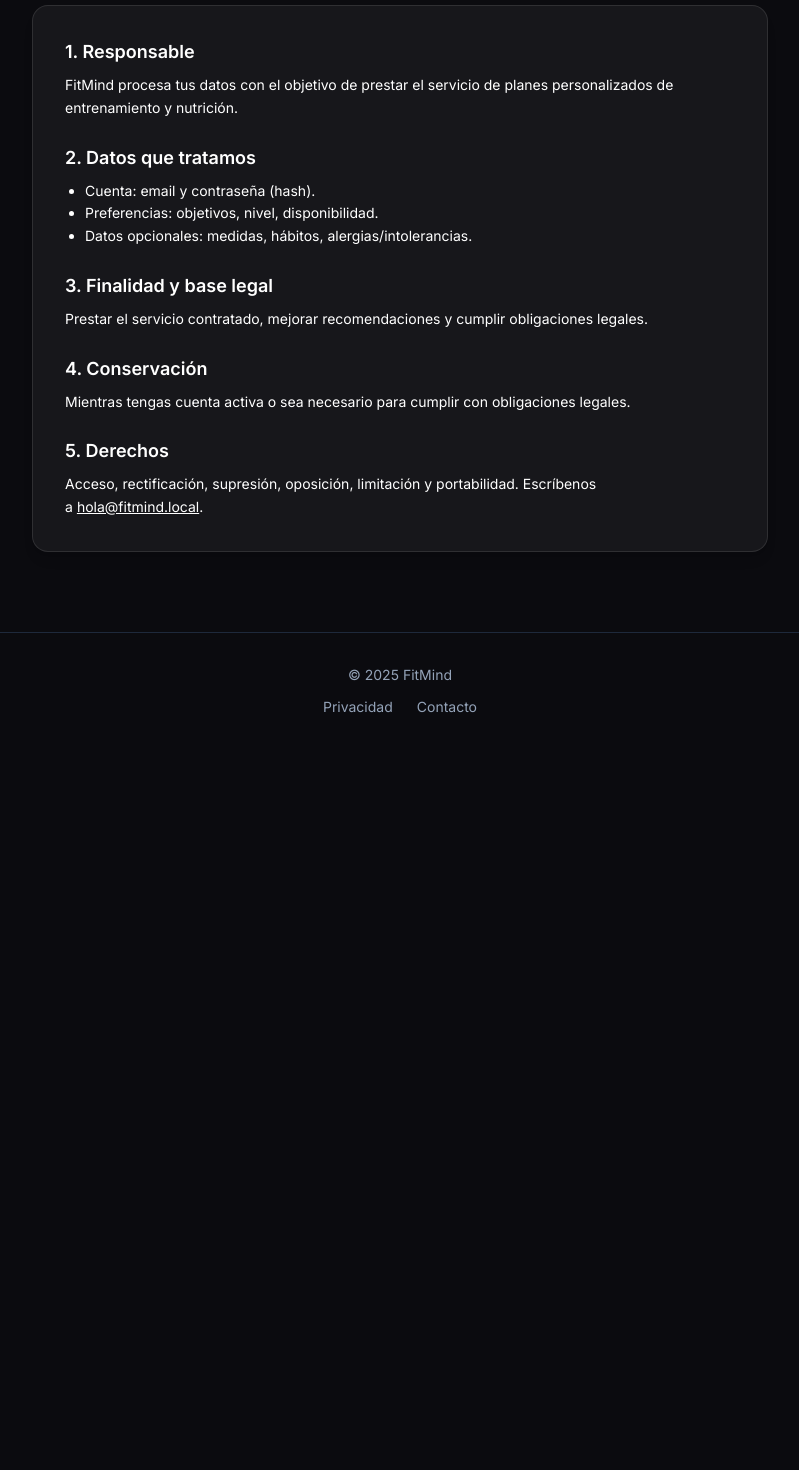
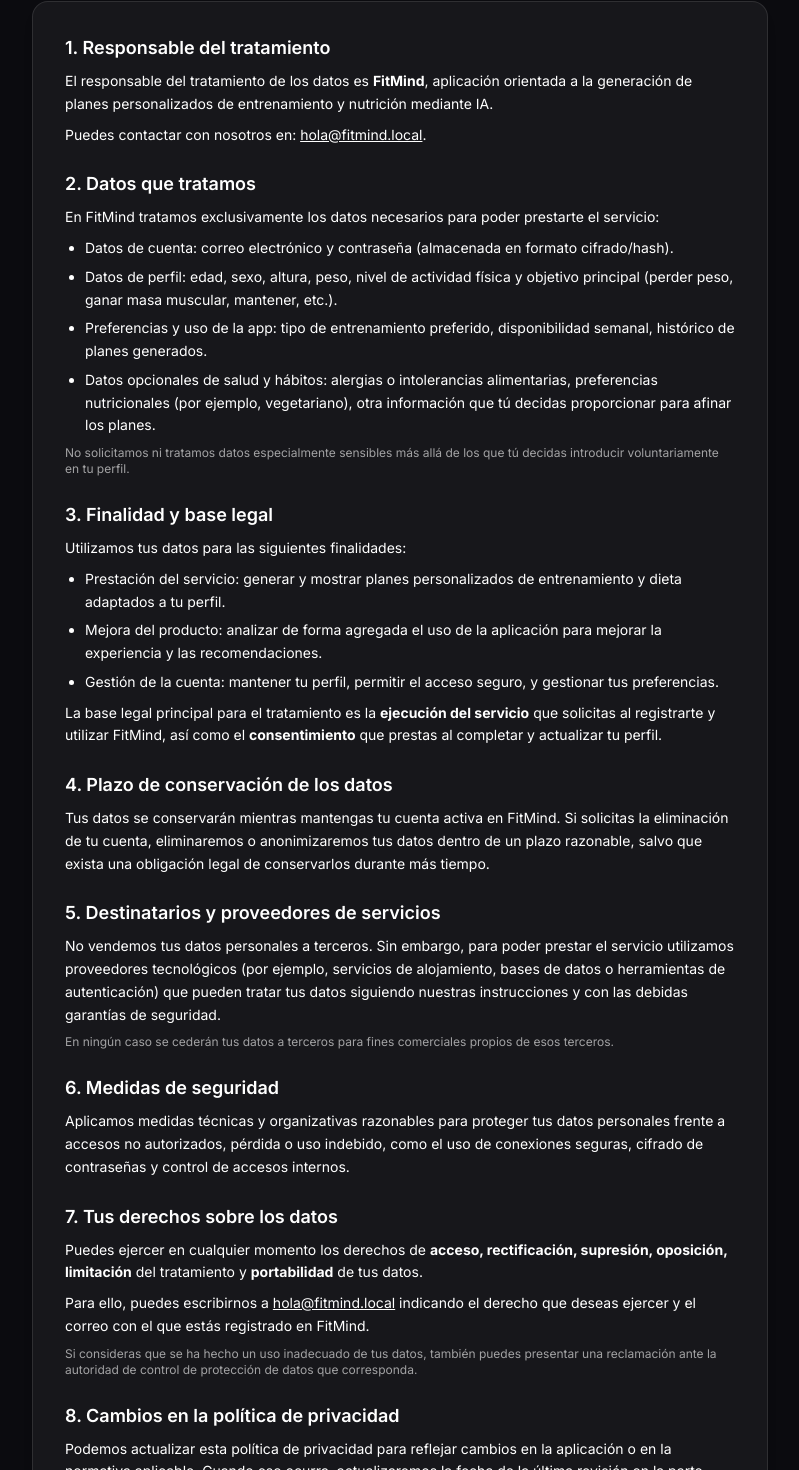
Before and after one commit to elenardila/FitMind, a React (Vite) app: page /politica in a window 1280 px wide. Shown: the part 260-1730 px from the top of the page, without its empty margins (240-1039 px from the left). Before the commit the page ends 1009 px from the top, so only its background shows below. Built offline with nearby package versions, Linux system fonts and the light colour scheme; no server answers.

Commit message:
feat: Update privacy policy content for clarity and compliance, add new sections on data handling and user rights, and introduce vercel.json for routing

```diff
--- a/src/pages/Politica.jsx
+++ b/src/pages/Politica.jsx
@@ -3,47 +3,158 @@
         <section className="section">
             <div className="container max-w-3xl">
                 <h1 className="section-title">Política de privacidad</h1>
-                <p className="mt-2 text-text-muted dark:text-white/80">
+                <p className="mt-2 text-sm text-text-muted dark:text-white/80">
                     Última actualización: {new Date().toLocaleDateString('es-ES')}
                 </p>
 
                 <article className="mt-8 card card-pad space-y-6 text-sm leading-relaxed">
+                    {/* 1. Responsable */}
                     <section>
-                        <h2 className="font-semibold text-lg">1. Responsable</h2>
+                        <h2 className="font-semibold text-lg">1. Responsable del tratamiento</h2>
                         <p className="mt-2">
-                            FitMind procesa tus datos con el objetivo de prestar el servicio de planes
-                            personalizados de entrenamiento y nutrición.
+                            El responsable del tratamiento de los datos es <strong>FitMind</strong>, aplicación
+                            orientada a la generación de planes personalizados de entrenamiento y nutrición
+                            mediante IA.
+                        </p>
+                        <p className="mt-2">
+                            Puedes contactar con nosotros en:{' '}
+                            <a
+                                href="mailto:hola@fitmind.local"
+                                className="underline hover:text-brand"
+                            >
+                                hola@fitmind.local
+                            </a>
+                            .
                         </p>
                     </section>
 
+                    {/* 2. Datos que tratamos */}
                     <section>
                         <h2 className="font-semibold text-lg">2. Datos que tratamos</h2>
-                        <ul className="mt-2 list-disc ml-5">
-                            <li>Cuenta: email y contraseña (hash).</li>
-                            <li>Preferencias: objetivos, nivel, disponibilidad.</li>
-                            <li>Datos opcionales: medidas, hábitos, alergias/intolerancias.</li>
+                        <p className="mt-2">
+                            En FitMind tratamos exclusivamente los datos necesarios para poder prestarte el servicio:
+                        </p>
+                        <ul className="mt-2 list-disc ml-5 space-y-1.5">
+                            <li>
+                                <span className="font-medium">Datos de cuenta:</span> correo electrónico y
+                                contraseña (almacenada en formato cifrado/hash).
+                            </li>
+                            <li>
+                                <span className="font-medium">Datos de perfil:</span> edad, sexo, altura,
+                                peso, nivel de actividad física y objetivo principal (perder peso, ganar masa muscular,
+                                mantener, etc.).
+                            </li>
+                            <li>
+                                <span className="font-medium">Preferencias y uso de la app:</span> tipo de entrenamiento
+                                preferido, disponibilidad semanal, histórico de planes generados.
+                            </li>
+                            <li>
+                                <span className="font-medium">Datos opcionales de salud y hábitos:</span> alergias
+                                o intolerancias alimentarias, preferencias nutricionales (por ejemplo, vegetariano),
+                                otra información que tú decidas proporcionar para afinar los planes.
+                            </li>
                         </ul>
+                        <p className="mt-2 text-xs text-text-muted dark:text-white/60">
+                            No solicitamos ni tratamos datos especialmente sensibles más allá de los que tú decidas
+                            introducir voluntariamente en tu perfil.
+                        </p>
                     </section>
 
+                    {/* 3. Finalidad y base legal */}
                     <section>
                         <h2 className="font-semibold text-lg">3. Finalidad y base legal</h2>
                         <p className="mt-2">
-                            Prestar el servicio contratado, mejorar recomendaciones y cumplir obligaciones legales.
+                            Utilizamos tus datos para las siguientes finalidades:
+                        </p>
+                        <ul className="mt-2 list-disc ml-5 space-y-1.5">
+                            <li>
+                                <span className="font-medium">Prestación del servicio:</span> generar y mostrar
+                                planes personalizados de entrenamiento y dieta adaptados a tu perfil.
+                            </li>
+                            <li>
+                                <span className="font-medium">Mejora del producto:</span> analizar de forma agregada
+                                el uso de la aplicación para mejorar la experiencia y las recomendaciones.
+                            </li>
+                            <li>
+                                <span className="font-medium">Gestión de la cuenta:</span> mantener tu perfil,
+                                permitir el acceso seguro, y gestionar tus preferencias.
+                            </li>
+                        </ul>
+                        <p className="mt-2">
+                            La base legal principal para el tratamiento es la{' '}
+                            <strong>ejecución del servicio</strong> que solicitas al registrarte y utilizar FitMind,
+                            así como el <strong>consentimiento</strong> que prestas al completar y actualizar tu perfil.
                         </p>
                     </section>
 
+                    {/* 4. Conservación */}
                     <section>
-                        <h2 className="font-semibold text-lg">4. Conservación</h2>
+                        <h2 className="font-semibold text-lg">4. Plazo de conservación de los datos</h2>
                         <p className="mt-2">
-                            Mientras tengas cuenta activa o sea necesario para cumplir con obligaciones legales.
+                            Tus datos se conservarán mientras mantengas tu cuenta activa en FitMind.
+                            Si solicitas la eliminación de tu cuenta, eliminaremos o anonimizaremos tus datos
+                            dentro de un plazo razonable, salvo que exista una obligación legal de conservarlos
+                            durante más tiempo.
                         </p>
                     </section>
 
+                    {/* 5. Destinatarios y proveedores */}
                     <section>
-                        <h2 className="font-semibold text-lg">5. Derechos</h2>
+                        <h2 className="font-semibold text-lg">5. Destinatarios y proveedores de servicios</h2>
                         <p className="mt-2">
-                            Acceso, rectificación, supresión, oposición, limitación y portabilidad. Escríbenos a
-                            <a className="ml-1 underline hover:text-brand" href="mailto:hola@fitmind.local">hola@fitmind.local</a>.
+                            No vendemos tus datos personales a terceros. Sin embargo, para poder prestar el servicio
+                            utilizamos proveedores tecnológicos (por ejemplo, servicios de alojamiento, bases de datos
+                            o herramientas de autenticación) que pueden tratar tus datos siguiendo nuestras instrucciones
+                            y con las debidas garantías de seguridad.
+                        </p>
+                        <p className="mt-2 text-xs text-text-muted dark:text-white/60">
+                            En ningún caso se cederán tus datos a terceros para fines comerciales propios de esos
+                            terceros.
+                        </p>
+                    </section>
+
+                    {/* 6. Seguridad */}
+                    <section>
+                        <h2 className="font-semibold text-lg">6. Medidas de seguridad</h2>
+                        <p className="mt-2">
+                            Aplicamos medidas técnicas y organizativas razonables para proteger tus datos personales
+                            frente a accesos no autorizados, pérdida o uso indebido, como el uso de conexiones seguras,
+                            cifrado de contraseñas y control de accesos internos.
+                        </p>
+                    </section>
+
+                    {/* 7. Derechos de la persona usuaria */}
+                    <section>
+                        <h2 className="font-semibold text-lg">7. Tus derechos sobre los datos</h2>
+                        <p className="mt-2">
+                            Puedes ejercer en cualquier momento los derechos de{' '}
+                            <strong>acceso, rectificación, supresión, oposición, limitación</strong> del tratamiento
+                            y <strong>portabilidad</strong> de tus datos.
+                        </p>
+                        <p className="mt-2">
+                            Para ello, puedes escribirnos a{' '}
+                            <a
+                                className="underline hover:text-brand"
+                                href="mailto:hola@fitmind.local"
+                            >
+                                hola@fitmind.local
+                            </a>{' '}
+                            indicando el derecho que deseas ejercer y el correo con el que estás registrado en FitMind.
+                        </p>
+                        <p className="mt-2 text-xs text-text-muted dark:text-white/60">
+                            Si consideras que se ha hecho un uso inadecuado de tus datos, también puedes presentar una
+                            reclamación ante la autoridad de control de protección de datos que corresponda.
+                        </p>
+                    </section>
+
+                    {/* 8. Cambios en esta política */}
+                    <section>
+                        <h2 className="font-semibold text-lg">8. Cambios en la política de privacidad</h2>
+                        <p className="mt-2">
+                            Podemos actualizar esta política de privacidad para reflejar cambios en la aplicación
+                            o en la normativa aplicable. Cuando eso ocurra, actualizaremos la fecha de la última
+                            revisión en la parte superior de esta página. Recomendamos revisar esta sección de
+                            vez en cuando.
                         </p>
                     </section>
                 </article>
```
Also changed, not shown: vercel.json (added).
